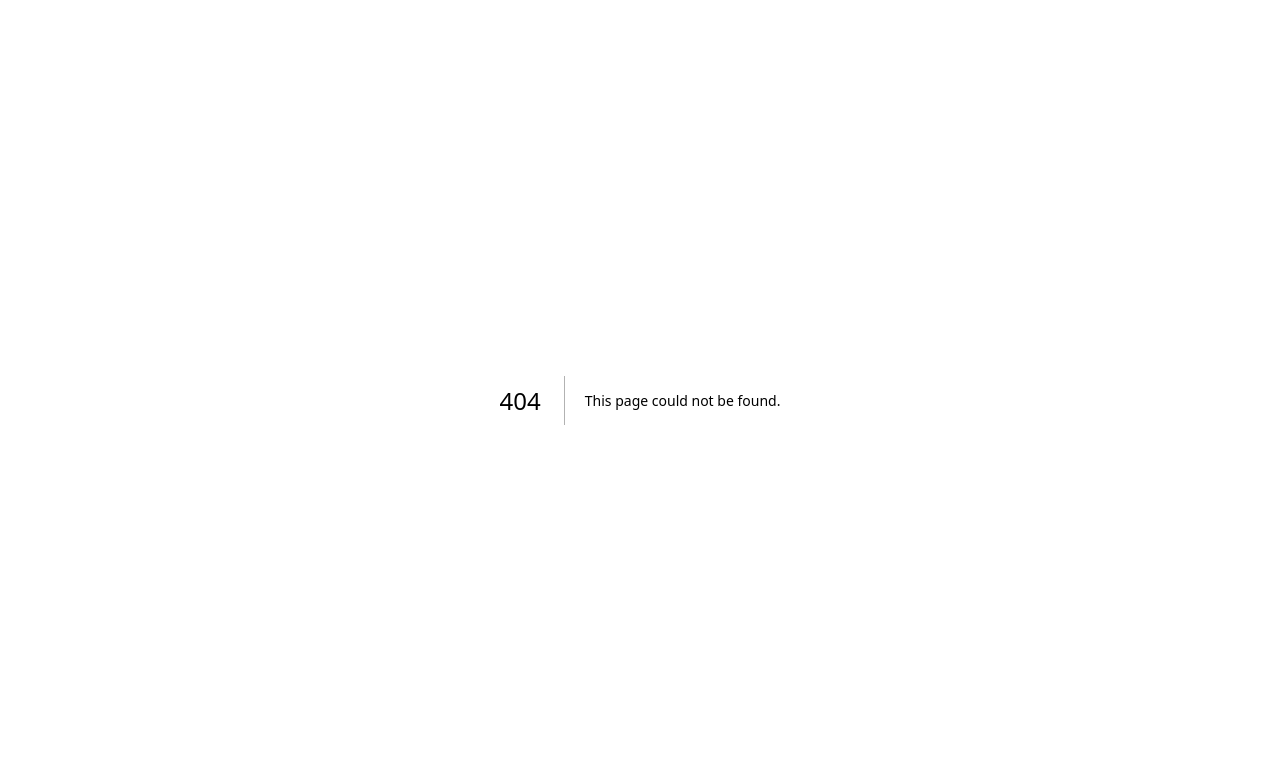
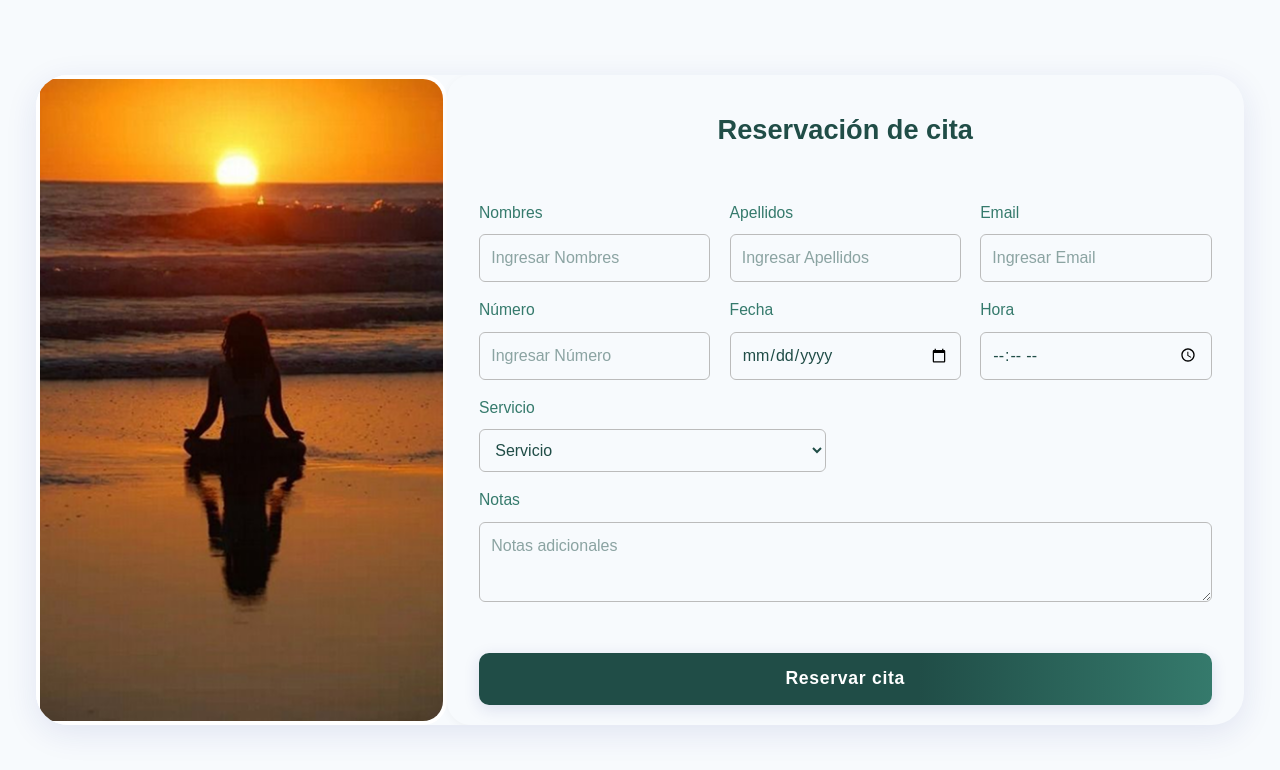
Before and after one commit to UP220891/chapa-spa, a Next.js app in the folder proyecto/frontend/: page /citas in a window 1280 px wide. Before the commit this address had no page. Shown: the top 770 px of the page. Built offline with nearby package versions, Linux system fonts and the light colour scheme.

Commit message:
Formulario de citas

```diff
--- /dev/null
+++ b/proyecto/frontend/src/app/citas/page.tsx
@@ -0,0 +1,5 @@
+import CitasForm from "@/components/CitasForm";
+
+export default function CitasPage() {
+  return <CitasForm />;
+}
--- /dev/null
+++ b/proyecto/frontend/src/components/CitasForm.tsx
@@ -0,0 +1,83 @@
+"use client";
+
+const CitasForm = () => {
+  return (
+    <div className="register-container">
+      <div className="register-card">
+        <div className="register-image-section">
+          <img src="/images/cita.png" alt="Cita" className="register-image" />
+        </div>
+        <div className="register-form-section">
+          <div className="register-header">
+            <h1 className="register-heading">Reservación de cita</h1>
+          </div>
+          <form className="register-form">
+            {/* Primera fila: Nombres, Apellidos, Email */}
+            <div className="register-row">
+              <div className="register-col">
+                <label htmlFor="nombre" className="register-label">Nombres</label>
+                <input type="text" id="nombre" placeholder="Ingresar Nombres" className="register-input" required style={{ color: '#204d47' }} />
+              </div>
+              <div className="register-col">
+                <label htmlFor="apellidos" className="register-label">Apellidos</label>
+                <input type="text" id="apellidos" placeholder="Ingresar Apellidos" className="register-input" required style={{ color: '#204d47' }} />
+              </div>
+              <div className="register-col">
+                <label htmlFor="email" className="register-label">Email</label>
+                <input type="email" id="email" placeholder="Ingresar Email" className="register-input" required style={{ color: '#204d47' }} />
+              </div>
+            </div>
+            {/* Segunda fila: Número, Fecha, Hora */}
+            <div className="register-row">
+              <div className="register-col">
+                <label htmlFor="numero" className="register-label">Número</label>
+                <input type="tel" id="numero" placeholder="Ingresar Número" className="register-input" required style={{ color: '#204d47' }} />
+              </div>
+              <div className="register-col">
+                <label htmlFor="fecha" className="register-label">Fecha</label>
+                <input type="date" id="fecha" className="register-input" required style={{ color: '#204d47' }} />
+              </div>
+              <div className="register-col">
+                <label htmlFor="hora" className="register-label">Hora</label>
+                <input type="time" id="hora" className="register-input" required style={{ color: '#204d47' }} />
+              </div>
+            </div>
+            {/* Tercera fila: Servicio */}
+            <div className="register-row">
+              <div className="register-col" style={{ flex: 2 }}>
+                <label htmlFor="servicio" className="register-label">Servicio</label>
+                <select id="servicio" className="register-input" required style={{ color: '#204d47' }}>
+                  <option value="">Servicio</option>
+                  <option value="masaje">Masaje</option>
+                  <option value="facial">Facial</option>
+                  <option value="manicure">Manicure</option>
+                  {/* Agrega más servicios aquí */}
+                </select>
+              </div>
+              <div className="register-col"></div>
+              <div className="register-col"></div>
+            </div>
+            {/* Cuarta fila: Notas */}
+            <div className="register-row">
+              <div className="register-col" style={{ flex: 3 }}>
+                <label htmlFor="notas" className="register-label">Notas</label>
+                <textarea id="notas" placeholder="Notas adicionales" className="register-input" style={{ resize: 'vertical', minHeight: '80px', maxHeight: '180px', color: '#204d47' }} />
+              </div>
+            </div>
+            {/* Botón */}
+            <div className="register-row" style={{ justifyContent: 'center', marginTop: '1.5rem' }}>
+              <button
+                type="submit"
+                className="register-button"
+              >
+                Reservar cita
+              </button>
+            </div>
+          </form>
+        </div>
+      </div>
+    </div>
+  );
+};
+
+export default CitasForm;
--- a/proyecto/frontend/src/styles/register.css
+++ b/proyecto/frontend/src/styles/register.css
@@ -102,3 +102,86 @@
 .register-button:hover {
   background: #357a6c;
 }
+
+/* Para el formulario horizontal y recuadro grande */
+
+.register-card {
+  max-width: 1600px;
+  min-width: 1200px;
+  height: 650px;
+  box-shadow: 0 8px 32px 0 rgba(31,38,135,0.10);
+  border-radius: 32px;
+  background: transparent;
+  display: flex;
+  overflow: hidden;
+  margin: auto;
+  padding: 0;
+  gap: 0;
+}
+
+.register-form-section {
+  min-width: 340px;
+  max-width: 1100px;
+  height: 100%;
+  overflow-y: auto;
+  border-radius: 24px 0 0 24px;
+  box-shadow: 0 2px 8px rgba(0,0,0,0.04);
+  padding: 2.5rem 2rem;
+  display: flex;
+  flex-direction: column;
+  justify-content: flex-start;
+  gap: 1.5rem;
+  background: transparent;
+}
+
+.register-header {
+  margin-bottom: 1.5rem;
+}
+
+.register-row {
+  display: flex;
+  gap: 1.2rem;
+}
+
+.register-col {
+  flex: 1;
+  display: flex;
+  flex-direction: column;
+  gap: 0.5rem;
+}
+
+/* Para el select y textarea grandes */
+.register-col[style*="flex: 2"] {
+  flex: 2 !important;
+}
+
+.register-col[style*="flex: 3"] {
+  flex: 3 !important;
+}
+
+/* Botón ancho */
+.register-button {
+  width: 100%;
+}
+
+/* Estilo extra para botones como en registro y login */
+.register-button {
+  background: linear-gradient(90deg, #204d47 60%, #357a6c 100%);
+  color: #fff;
+  font-size: 1.1rem;
+  font-weight: bold;
+  border-radius: 10px;
+  letter-spacing: 0.04em;
+  border: none;
+  padding: 0.8rem 2.2rem;
+  box-shadow: 0 4px 16px 0 rgba(31,38,135,0.13);
+  cursor: pointer;
+  transition: transform 0.18s, box-shadow 0.18s, background 0.2s;
+  width: 100%;
+}
+
+.register-button:hover {
+  background: linear-gradient(90deg, #357a6c 60%, #204d47 100%);
+  transform: scale(1.04);
+  box-shadow: 0 8px 24px 0 rgba(31,38,135,0.18);
+}
```
Also changed, not shown: proyecto/frontend/public/images/cita.png (added), proyecto/frontend/src/app/citas/citas.tsx (deleted).
